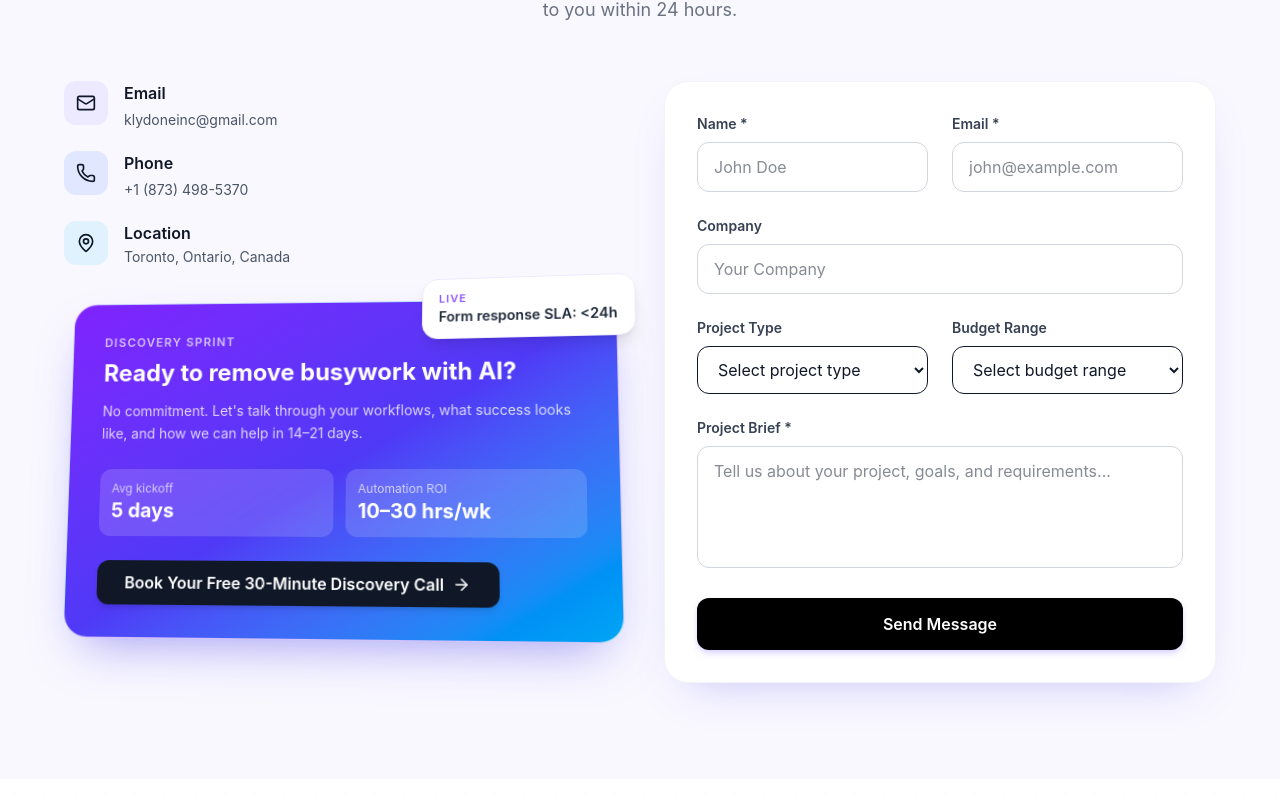
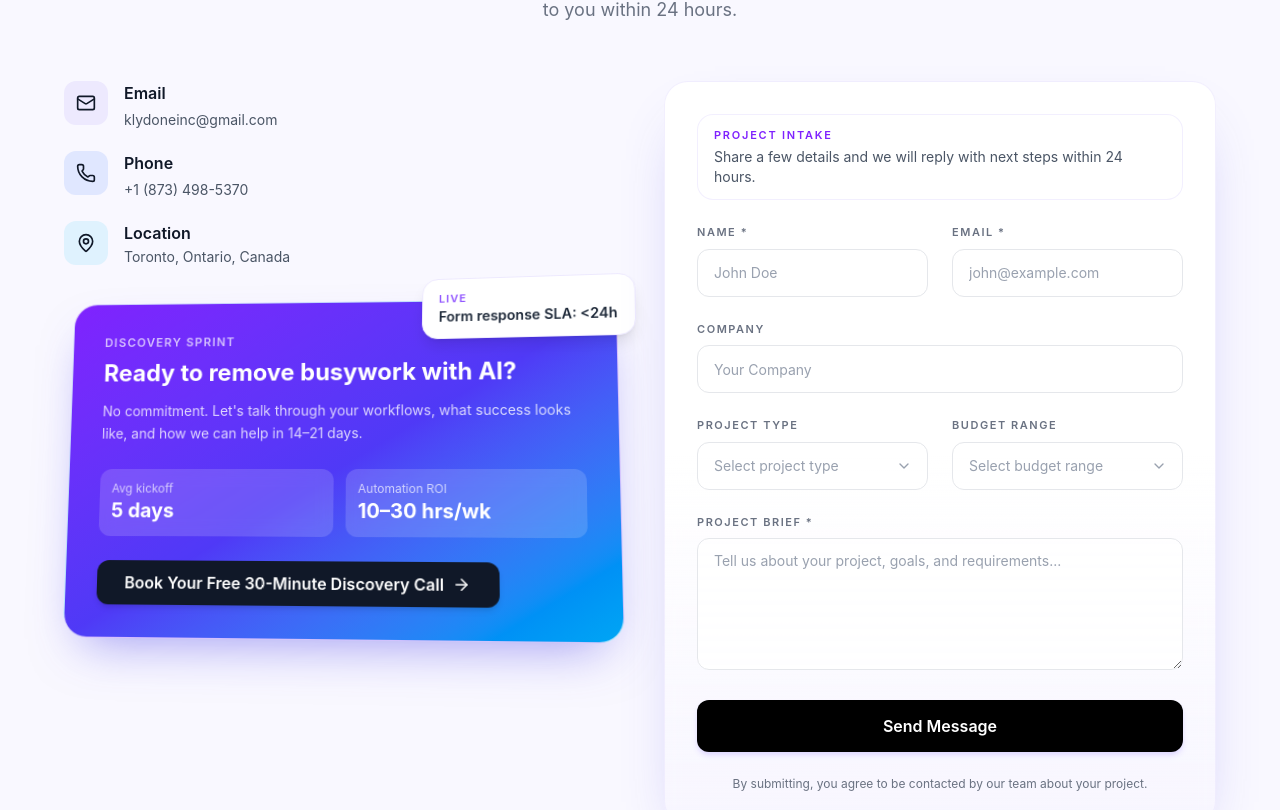
Before and after one commit to Vraj209/klydone-website, a Next.js app: page / in a window 1280 px wide. Shown: the part 9310-10120 px from the top of the page. Built offline with nearby package versions, Linux system fonts and the light colour scheme; a web font is replaced by a local one.

Commit message:
Update the contact form design

```diff
--- a/components/sections/Contact.tsx
+++ b/components/sections/Contact.tsx
@@ -1,6 +1,6 @@
 'use client';
 
-import { useCallback } from 'react';
+import { useCallback, useEffect, useRef, useState } from 'react';
 import Section from '../ui/Section';
 import SectionHeader from '../ui/SectionHeader';
 import Button from '../ui/Button';
@@ -20,7 +20,119 @@ import { ApiServiceFactory } from '@/lib/services/ApiService';
 import LoadingSpinner from '../ui/LoadingSpinner';
 import { cn } from '@/lib/utils';
 import { SCHEDULE_LINK } from '@/data/constant';
-import { ArrowRight, Library } from 'lucide-react';
+import { ArrowRight, Check, ChevronDown } from 'lucide-react';
+
+type DropdownOption = {
+  value: string;
+  label: string;
+};
+
+function ThemedDropdown({
+  id,
+  value,
+  placeholder,
+  options,
+  disabled,
+  onSelect,
+}: {
+  id: string;
+  value: string;
+  placeholder: string;
+  options: DropdownOption[];
+  disabled?: boolean;
+  onSelect: (value: string) => void;
+}) {
+  const [isOpen, setIsOpen] = useState(false);
+  const wrapperRef = useRef<HTMLDivElement>(null);
+  const selectedOption = options.find((option) => option.value === value);
+
+  useEffect(() => {
+    function handleClickOutside(event: MouseEvent) {
+      if (!wrapperRef.current?.contains(event.target as Node)) {
+        setIsOpen(false);
+      }
+    }
+
+    function handleEscape(event: KeyboardEvent) {
+      if (event.key === 'Escape') {
+        setIsOpen(false);
+      }
+    }
+
+    document.addEventListener('mousedown', handleClickOutside);
+    document.addEventListener('keydown', handleEscape);
+
+    return () => {
+      document.removeEventListener('mousedown', handleClickOutside);
+      document.removeEventListener('keydown', handleEscape);
+    };
+  }, []);
+
+  return (
+    <div ref={wrapperRef} className="relative">
+      <button
+        id={id}
+        type="button"
+        disabled={disabled}
+        onClick={() => setIsOpen((prev) => !prev)}
+        className={cn(
+          'h-12 w-full rounded-xl border border-gray-200 bg-white/80 px-4 text-left text-sm shadow-[0_1px_0_0_rgba(255,255,255,0.85)_inset] outline-none transition-all hover:border-gray-300 focus:border-violet-400 focus:bg-white focus:ring-4 focus:ring-violet-100 disabled:cursor-not-allowed disabled:opacity-60',
+          !selectedOption ? 'text-gray-400' : 'text-gray-900'
+        )}
+        aria-haspopup="listbox"
+        aria-expanded={isOpen}
+      >
+        <span className="block truncate pr-8">{selectedOption?.label || placeholder}</span>
+        <ChevronDown
+          size={16}
+          aria-hidden="true"
+          className={cn(
+            'pointer-events-none absolute right-4 top-1/2 -translate-y-1/2 text-gray-400 transition-transform',
+            isOpen && 'rotate-180'
+          )}
+        />
+      </button>
+
+      {isOpen && (
+        <div className="absolute z-20 mt-2 max-h-64 w-full overflow-auto rounded-xl border border-violet-100 bg-white p-1 shadow-[0_16px_40px_-20px_rgba(79,70,229,0.6)]">
+          <button
+            type="button"
+            onClick={() => {
+              onSelect('');
+              setIsOpen(false);
+            }}
+            className="flex w-full items-center justify-between rounded-lg px-3 py-2 text-left text-sm text-gray-500 transition-colors hover:bg-violet-50 hover:text-gray-900"
+          >
+            <span>{placeholder}</span>
+            {!selectedOption && <Check size={14} className="text-violet-500" aria-hidden="true" />}
+          </button>
+          {options.map((option) => {
+            const isSelected = option.value === value;
+            return (
+              <button
+                key={option.value}
+                type="button"
+                onClick={() => {
+                  onSelect(option.value);
+                  setIsOpen(false);
+                }}
+                className={cn(
+                  'flex w-full items-center justify-between rounded-lg px-3 py-2 text-left text-sm transition-colors',
+                  isSelected
+                    ? 'bg-violet-50 font-medium text-violet-700'
+                    : 'text-gray-700 hover:bg-violet-50 hover:text-gray-900'
+                )}
+              >
+                <span>{option.label}</span>
+                {isSelected && <Check size={14} className="text-violet-600" aria-hidden="true" />}
+              </button>
+            );
+          })}
+        </div>
+      )}
+    </div>
+  );
+}
 
 export default function Contact() {
   // Atomic selectors to prevent re-renders
@@ -86,6 +198,28 @@ export default function Contact() {
     },
     [setContactField]
   );
+
+  const labelClasses = 'mb-2 block text-[11px] font-semibold uppercase tracking-[0.14em] text-gray-500';
+  const fieldBaseClasses =
+    'h-12 w-full rounded-xl border bg-white/80 px-4 text-sm text-gray-900 shadow-[0_1px_0_0_rgba(255,255,255,0.85)_inset] outline-none transition-all placeholder:text-gray-400 focus:border-violet-400 focus:bg-white focus:ring-4 focus:ring-violet-100 disabled:cursor-not-allowed disabled:opacity-60';
+  const getFieldClasses = (hasError?: string) =>
+    cn(
+      fieldBaseClasses,
+      hasError ? 'border-red-300 focus:border-red-400 focus:ring-red-100' : 'border-gray-200 hover:border-gray-300'
+    );
+  const projectTypeOptions: DropdownOption[] = [
+    { value: 'web-app', label: 'Web Application' },
+    { value: 'mobile-app', label: 'Mobile App' },
+    { value: 'ai-solution', label: 'AI Solution' },
+    { value: 'consulting', label: 'Consulting' },
+    { value: 'other', label: 'Other' },
+  ];
+  const budgetOptions: DropdownOption[] = [
+    { value: 'under-10k', label: 'Under $10k' },
+    { value: '10k-50k', label: '$10k - $50k' },
+    { value: '50k-100k', label: '$50k - $100k' },
+    { value: 'over-100k', label: 'Over $100k' },
+  ];
 
   return (
     <Section id="contact" background="tinted">
@@ -203,15 +337,20 @@ export default function Contact() {
 
         <form
           onSubmit={handleSubmit}
-          className="space-y-6 rounded-3xl border border-gray-100 bg-white p-7 shadow-[0_20px_45px_-25px_rgba(79,70,229,0.35)] md:p-8"
+          className="space-y-6 rounded-3xl border border-violet-100/70 bg-gradient-to-b from-white via-white to-violet-50/40 p-7 shadow-[0_28px_60px_-30px_rgba(79,70,229,0.45)] backdrop-blur md:p-8"
         >
+          <div className="rounded-2xl border border-violet-100/70 bg-white/80 px-4 py-3">
+            <p className="text-[11px] font-semibold uppercase tracking-[0.16em] text-violet-600">Project intake</p>
+            <p className="mt-1 text-sm text-gray-600">Share a few details and we will reply with next steps within 24 hours.</p>
+          </div>
+
           {/* Success/Error Message */}
           {message && (
             <div className={cn(
-              'p-4 rounded-lg border',
+              'rounded-xl border p-4',
               messageType === 'success'
-                ? 'bg-green-50 border-green-200 text-green-800'
-                : 'bg-red-50 border-red-200 text-red-800'
+                ? 'border-green-200 bg-green-50 text-green-800'
+                : 'border-red-200 bg-red-50 text-red-800'
             )}>
               <div className="flex items-center gap-2">
                 <Icon
@@ -225,7 +364,7 @@ export default function Contact() {
 
           <div className="grid md:grid-cols-2 gap-6">
             <div>
-              <label htmlFor="name" className="block text-sm font-semibold text-gray-700 mb-2">
+              <label htmlFor="name" className={labelClasses}>
                 Name *
               </label>
               <input
@@ -236,23 +375,19 @@ export default function Contact() {
                 value={formData.name || ''}
                 onChange={handleChange}
                 disabled={isSubmitting}
-                className={cn(
-                  "w-full px-4 py-3 rounded-xl border bg-white text-gray-900 focus:ring-2 focus:ring-violet-500 focus:border-transparent transition-all",
-                  errors.name ? 'border-red-500' : 'border-gray-300',
-                  isSubmitting && 'opacity-50 cursor-not-allowed'
-                )}
+                className={getFieldClasses(errors.name)}
                 placeholder="John Doe"
                 aria-describedby={errors.name ? 'name-error' : undefined}
               />
               {errors.name && (
-                <p id="name-error" className="mt-1 text-sm text-red-400">
+                <p id="name-error" className="mt-2 text-xs text-red-500">
                   {errors.name}
                 </p>
               )}
             </div>
 
             <div>
-              <label htmlFor="email" className="block text-sm font-semibold text-gray-700 mb-2">
+              <label htmlFor="email" className={labelClasses}>
                 Email *
               </label>
               <input
@@ -263,16 +398,12 @@ export default function Contact() {
                 value={formData.email || ''}
                 onChange={handleChange}
                 disabled={isSubmitting}
-                className={cn(
-                  "w-full px-4 py-3 rounded-xl border bg-white text-gray-900 focus:ring-2 focus:ring-violet-500 focus:border-transparent transition-all",
-                  errors.email ? 'border-red-500' : 'border-gray-300',
-                  isSubmitting && 'opacity-50 cursor-not-allowed'
-                )}
+                className={getFieldClasses(errors.email)}
                 placeholder="john@example.com"
                 aria-describedby={errors.email ? 'email-error' : undefined}
               />
               {errors.email && (
-                <p id="email-error" className="mt-1 text-sm text-red-400">
+                <p id="email-error" className="mt-2 text-xs text-red-500">
                   {errors.email}
                 </p>
               )}
@@ -280,7 +411,7 @@ export default function Contact() {
           </div>
 
           <div>
-            <label htmlFor="company" className="block text-sm font-semibold text-gray-700 mb-2">
+            <label htmlFor="company" className={labelClasses}>
               Company
             </label>
             <input
@@ -290,16 +421,12 @@ export default function Contact() {
               value={formData.company || ''}
               onChange={handleChange}
               disabled={isSubmitting}
-              className={cn(
-                "w-full px-4 py-3 rounded-xl border bg-white text-gray-900 focus:ring-2 focus:ring-violet-500 focus:border-transparent transition-all",
-                errors.company ? 'border-red-500' : 'border-gray-300',
-                isSubmitting && 'opacity-50 cursor-not-allowed'
-              )}
+              className={getFieldClasses(errors.company)}
               placeholder="Your Company"
               aria-describedby={errors.company ? 'company-error' : undefined}
             />
             {errors.company && (
-              <p id="company-error" className="mt-1 text-sm text-red-400">
+              <p id="company-error" className="mt-2 text-xs text-red-500">
                 {errors.company}
               </p>
             )}
@@ -307,55 +434,36 @@ export default function Contact() {
 
           <div className="grid md:grid-cols-2 gap-6">
             <div>
-              <label htmlFor="projectType" className="block text-sm font-semibold text-gray-700 mb-2">
+              <label htmlFor="projectType" className={labelClasses}>
                 Project Type
               </label>
-              <select
+              <ThemedDropdown
                 id="projectType"
-                name="projectType"
                 value={formData.projectType || ''}
-                onChange={handleChange}
+                placeholder="Select project type"
+                options={projectTypeOptions}
                 disabled={isSubmitting}
-                className={cn(
-                  "w-full px-4 py-3 rounded-xl border bg-white text-gray-900 focus:ring-2 focus:ring-violet-500 focus:border-transparent transition-all",
-                  isSubmitting && 'opacity-50 cursor-not-allowed'
-                )}
-              >
-                <option value="">Select project type</option>
-                <option value="web-app">Web Application</option>
-                <option value="mobile-app">Mobile App</option>
-                <option value="ai-solution">AI Solution</option>
-                <option value="consulting">Consulting</option>
-                <option value="other">Other</option>
-              </select>
+                onSelect={(selectedValue) => setContactField('projectType', selectedValue)}
+              />
             </div>
 
             <div>
-              <label htmlFor="budget" className="block text-sm font-semibold text-gray-700 mb-2">
+              <label htmlFor="budget" className={labelClasses}>
                 Budget Range
               </label>
-              <select
+              <ThemedDropdown
                 id="budget"
-                name="budget"
                 value={formData.budget || ''}
-                onChange={handleChange}
+                placeholder="Select budget range"
+                options={budgetOptions}
                 disabled={isSubmitting}
-                className={cn(
-                  "w-full px-4 py-3 rounded-xl border bg-white text-gray-900 focus:ring-2 focus:ring-violet-500 focus:border-transparent transition-all",
-                  isSubmitting && 'opacity-50 cursor-not-allowed'
-                )}
-              >
-                <option value="">Select budget range</option>
-                <option value="under-10k">Under $10k</option>
-                <option value="10k-50k">$10k - $50k</option>
-                <option value="50k-100k">$50k - $100k</option>
-                <option value="over-100k">Over $100k</option>
-              </select>
+                onSelect={(selectedValue) => setContactField('budget', selectedValue)}
+              />
             </div>
           </div>
 
           <div>
-            <label htmlFor="message" className="block text-sm font-semibold text-gray-700 mb-2">
+            <label htmlFor="message" className={labelClasses}>
               Project Brief *
             </label>
             <textarea
@@ -367,15 +475,14 @@ export default function Contact() {
               onChange={handleChange}
               disabled={isSubmitting}
               className={cn(
-                "w-full px-4 py-3 rounded-xl border bg-white text-gray-900 focus:ring-2 focus:ring-violet-500 focus:border-transparent transition-all resize-none",
-                errors.message ? 'border-red-500' : 'border-gray-300',
-                isSubmitting && 'opacity-50 cursor-not-allowed'
+                getFieldClasses(errors.message),
+                'h-auto min-h-[132px] resize-y py-3'
               )}
               placeholder="Tell us about your project, goals, and requirements..."
               aria-describedby={errors.message ? 'message-error' : undefined}
             />
             {errors.message && (
-              <p id="message-error" className="mt-1 text-sm text-red-400">
+              <p id="message-error" className="mt-2 text-xs text-red-500">
                 {errors.message}
               </p>
             )}
@@ -397,6 +504,9 @@ export default function Contact() {
               'Send Message'
             )}
           </Button>
+          <p className="text-center text-xs text-gray-500">
+            By submitting, you agree to be contacted by our team about your project.
+          </p>
         </form>
       </div>
     </Section>
```
